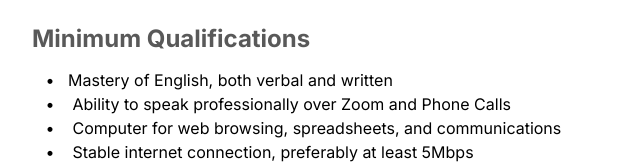
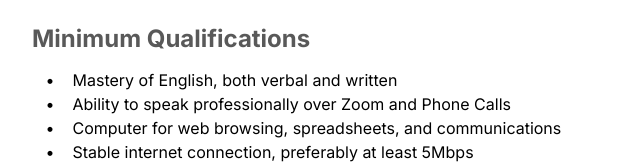
Before and after one commit to promptph/hiring, a website built with Parcel: page index.html in a window 1280 px wide. Shown: the part 637-800 px from the top of the page, 138-778 px from the left. Built offline with nearby package versions, Linux system fonts and the light colour scheme.

Commit message:
Update spacing in bullet point list

```diff
--- a/index.html
+++ b/index.html
@@ -146,9 +146,9 @@
           <div class="home-content-3">
             <span class="home-text43">Minimum Qualifications</span>
             <span class="home-text44">
+              <span>&nbsp; &nbsp;•&nbsp; &nbsp;</span>
               <span>
-                &nbsp; &nbsp;•&nbsp; &nbsp;Mastery of English, both verbal and
-                written
+                Mastery of English, both verbal and written
               </span>
               <br />
               <span>&nbsp; &nbsp;•&nbsp; &nbsp;</span>
```
